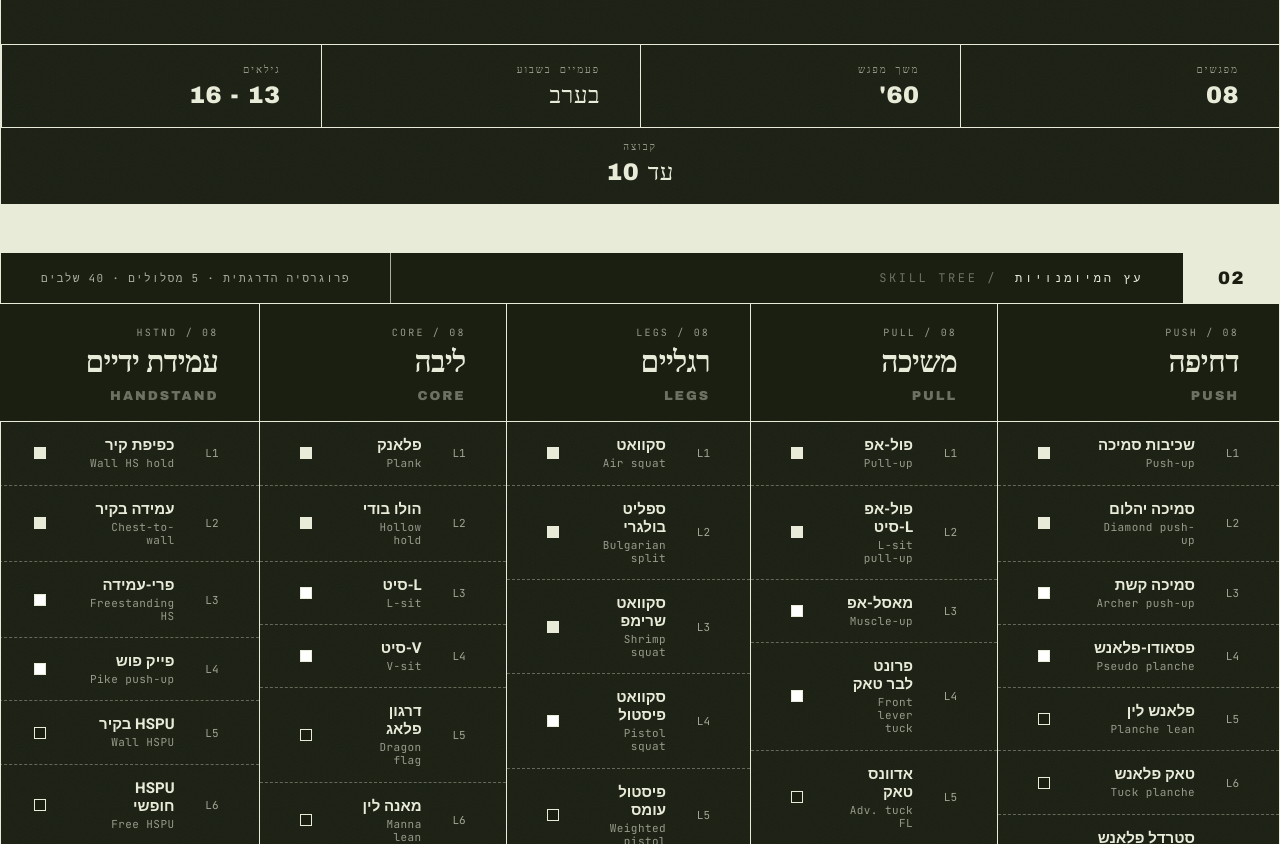
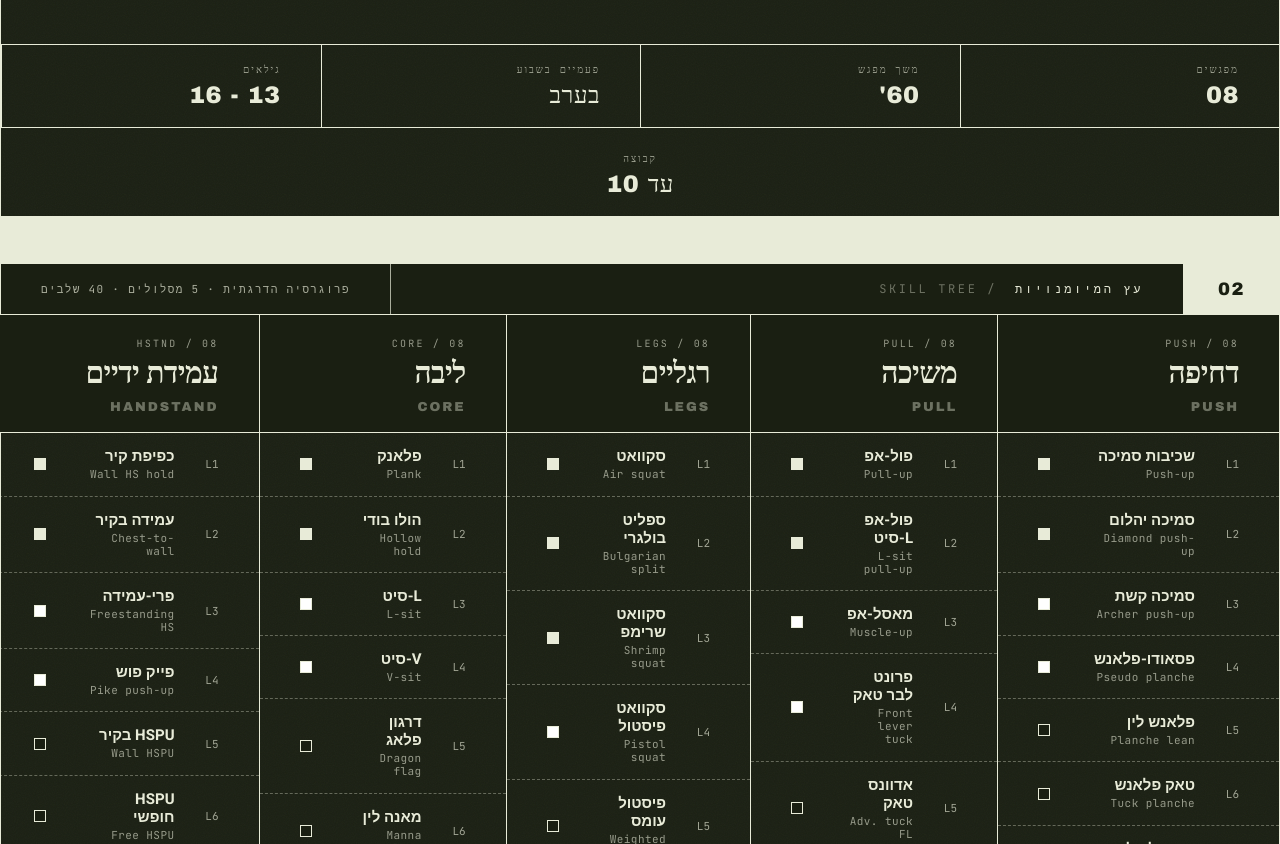
Before and after one commit to Eliyahou/calisthenix, a plain HTML site: page index.html in a window 1280 px wide. Shown: the part 880-1724 px from the top of the page. Drawn offline with nearby package versions, Linux system fonts and the light colour scheme; a web font is replaced by a local one.

Commit message:
עדכון כל הקבצים שהשתנו

```diff
--- a/index.html
+++ b/index.html
@@ -345,6 +345,7 @@
     .hero-meta {
       display: grid;
       grid-template-columns: repeat(4, 1fr);
+      /* 4 עמודות שוות לשורה הראשונה */
       border-top: var(--rule-w) solid var(--rule);
       margin-top: 56px;
     }
@@ -353,27 +354,23 @@
       padding: 18px var(--pad);
       border-inline-end: var(--rule-w) solid var(--rule);
       border-bottom: var(--rule-w) solid var(--rule);
-      /* השורה החדשה שהתווספה */
+      /* קו תחתון לשורה הראשונה */
     }
 
+    /* איחוד של כל ההגדרות לילד האחרון */
     .hero-meta>div:last-child {
+      grid-column: span 4;
+      /* מותח את "קבוצה" על פני כל 4 העמודות של השורה מעליו */
+      text-align: center;
+      /* ממרכז את הטקסט לחלוטין */
       border-inline-end: 0;
+      /* מוחק את הקו האנכי בצד */
+      border-bottom: 0;
+      /* אופציונלי: מוחק את הקו התחתון לשורה האחרונה (אם תרצה) */
+      padding-top: 24px;
+      /* מרווח נעים מהקו שמעליו */
     }
 
-    .hero-meta>div:last-child {
-      grid-column: span 5;
-      /* מותח את התא על פני כל 5 העמודות */
-      text-align: center;
-      /* ממרכז את הטקסט בתוך התא */
-      border-inline-end: 0;
-      /* מבטל לחלוטין קו אנכי (כבר קיים אצלך, אבל לביטחון) */
-      padding-top: 12px;
-      /* אופציונלי: מוסיף קצת מרווח מלמעלה כדי להפריד מהשורה הראשונה */
-    }
-
-    .hero-meta>div:last-child {
-      border-inline-end: 0;
-    }
 
     .hero-meta .k {
       font-family: "JetBrains Mono";
```
